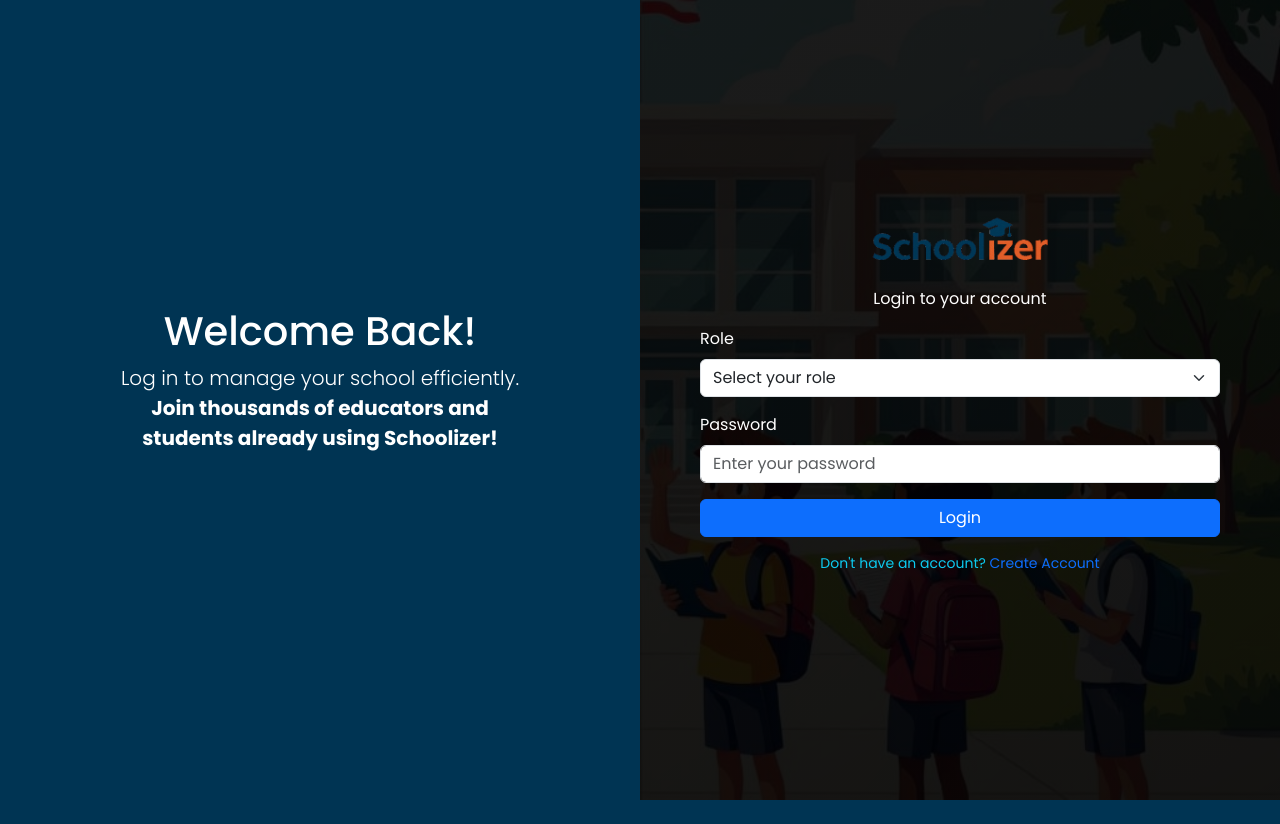
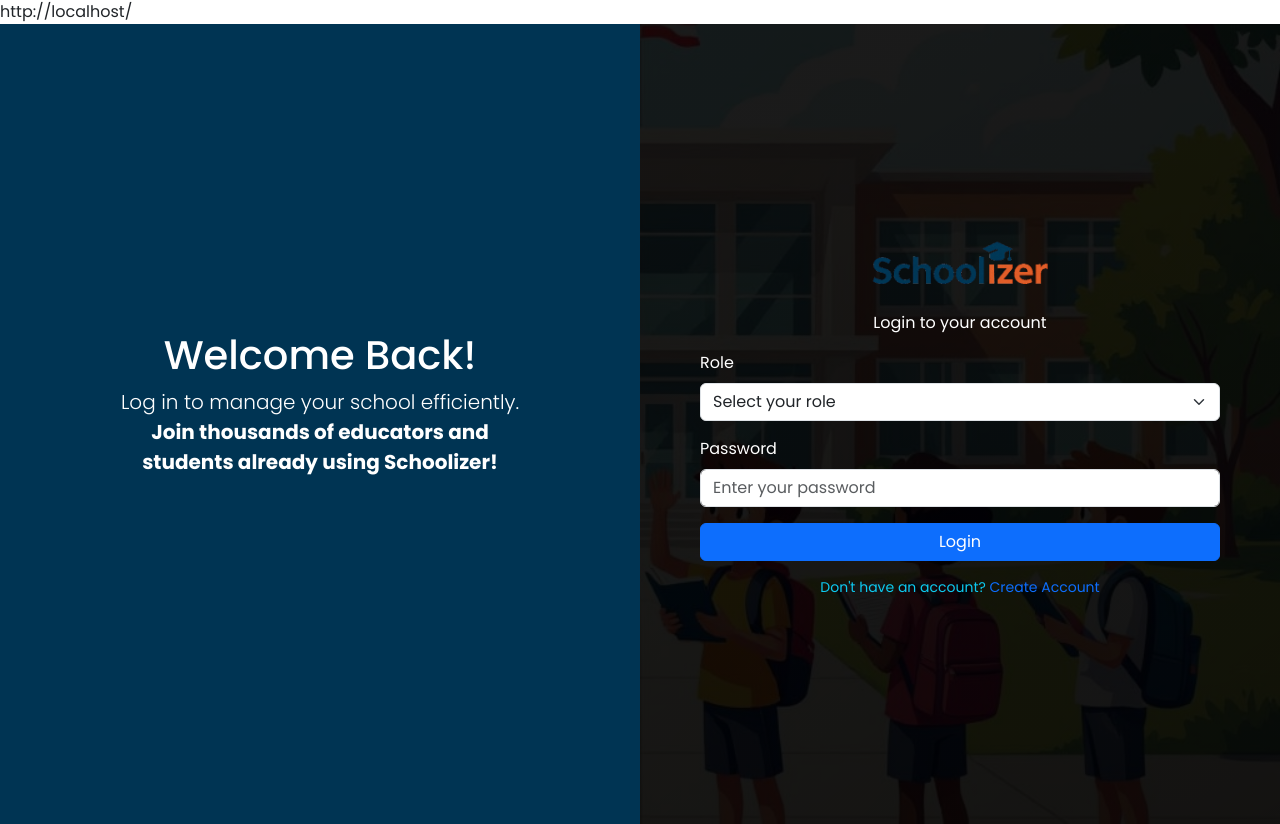
Before and after one commit to SalmanFarshe/schoolizer, a PHP site: page /index.php in a window 1280 px wide. Before the commit the page ends 800 px from the top, so only its background shows below. Run offline with PHP 8.4, Linux system fonts and the light colour scheme.

Commit message:
edits ok

```diff
--- a/includes/link.php
+++ b/includes/link.php
@@ -5,6 +5,7 @@
     define('BASE_URLS', $base_url);
 ?>
 <link rel="stylesheet" href="https://cdn.jsdelivr.net/npm/bootstrap-icons@1.11.3/font/bootstrap-icons.css">
-<link href="<?php echo BASE_URLS; ?>assets/css/bootstrap.min.css" rel="stylesheet">
-<link href="<?php echo BASE_URLS; ?>assets/css/bootstrap-icons.css" rel="stylesheet">
-<link href="<?php echo BASE_URLS; ?>assets/css/style.css" rel="stylesheet">
+<link href="<?php echo BASE_URLS; ?>/assets/css/bootstrap.min.css" rel="stylesheet">
+<link href="<?php echo BASE_URLS; ?>/assets/css/bootstrap-icons.css" rel="stylesheet">
+<link href="<?php echo BASE_URLS; ?>/assets/css/style.css" rel="stylesheet">
+<?php print_r($base_url); ?>
```
